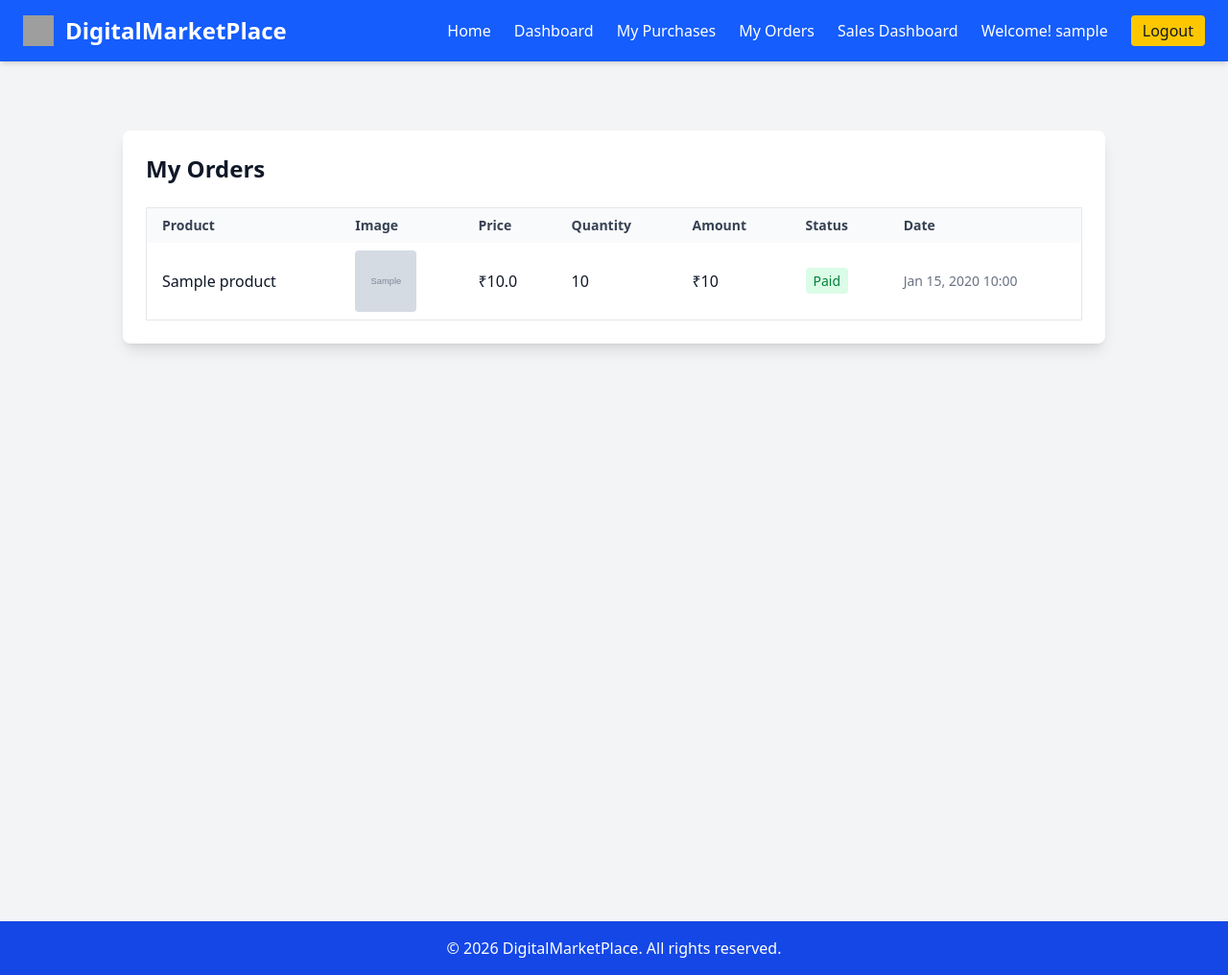
After one commit to srujansai122/Django-Multi-Vendor-MarketPlace-with-stripe-payment, a Django app: page /my-orders in a window 1280 px wide. The commit adds this page. Shown: the whole page at 96% size. Run offline with Django 5.2, Linux system fonts and the light colour scheme; a user stored in the database is signed in; tables that the repository leaves empty hold one stand-in row (values such as "Sample post"); grey boxes marked "Sample" are stand-in pictures; grey boxes are pictures that could not be loaded.

Commit message:
added my orders page

```diff
--- a/multivendorMarketplace/app/templates/app/base.html
+++ b/multivendorMarketplace/app/templates/app/base.html
@@ -17,6 +17,7 @@
             <li><a href="{% url 'index' %}" class="hover:text-yellow-300">Home</a></li>
             <li><a href="{% url 'dashboard' %}" class="hover:text-yellow-300">Dashboard</a></li>
             <li><a href="{% url 'purchases' %}" class="hover:text-yellow-300">My Purchases</a></li>
+            <li><a href="{% url 'my_orders' %}" class="hover:text-yellow-300">My Orders</a></li>
             <li><a href="{% url 'sales_dashboard' %}" class="hover:text-yellow-300">Sales Dashboard</a></li>
             <li>Welcome! {{request.user}}</li>
 
--- /dev/null
+++ b/multivendorMarketplace/app/templates/app/orders.html
@@ -0,0 +1,53 @@
+{% extends 'app/base.html' %}
+
+{% block content %}
+<div class="min-h-screen bg-gray-100 py-10">
+    <div class="max-w-5xl mx-auto bg-white shadow-lg rounded-lg p-6">
+        <h2 class="text-2xl font-bold mb-6">My Orders</h2>
+
+        {% if orders %}
+            <div class="overflow-x-auto">
+                <table class="min-w-full border border-gray-200 rounded-lg">
+                    <thead class="bg-gray-50">
+                        <tr>
+                            <th class="px-4 py-2 text-left text-sm font-semibold text-gray-700">Product</th>
+                            <th class="px-4 py-2 text-left text-sm font-semibold text-gray-700">Image</th>
+                            <th class="px-4 py-2 text-left text-sm font-semibold text-gray-700">Price</th>
+                            <th class="px-4 py-2 text-left text-sm font-semibold text-gray-700">Quantity</th>
+                            <th class="px-4 py-2 text-left text-sm font-semibold text-gray-700">Amount</th>
+                            <th class="px-4 py-2 text-left text-sm font-semibold text-gray-700">Status</th>
+                            <th class="px-4 py-2 text-left text-sm font-semibold text-gray-700">Date</th>
+                        </tr>
+                    </thead>
+                    <tbody class="divide-y divide-gray-200">
+                        {% for order in orders %}
+                            <tr>
+                                <td class="px-4 py-2">{{ order.product.name }}</td>
+                                <td class="px-4 py-2">
+                                    <img src="{{ order.product.file.url }}" alt="{{ order.product.name }}"
+                                         class="w-16 h-16 object-cover rounded">
+                                </td>
+                                <td class="px-4 py-2">₹{{ order.product.price }}</td>
+                                <td class="px-4 py-2">{{ order.quantity }}</td>
+                                <td class="px-4 py-2">₹{{ order.amount }}</td>
+                                <td class="px-4 py-2">
+                                    {% if order.has_paid %}
+                                        <span class="bg-green-100 text-green-700 px-2 py-1 rounded text-sm">Paid</span>
+                                    {% else %}
+                                        <span class="bg-red-100 text-red-700 px-2 py-1 rounded text-sm">Failed</span>
+                                    {% endif %}
+                                </td>
+                                <td class="px-4 py-2 text-sm text-gray-500">
+                                    {{ order.created_on|date:"M d, Y H:i" }}
+                                </td>
+                            </tr>
+                        {% endfor %}
+                    </tbody>
+                </table>
+            </div>
+        {% else %}
+            <p class="text-gray-600">You have no orders yet.</p>
+        {% endif %}
+    </div>
+</div>
+{% endblock %}
--- a/multivendorMarketplace/app/urls.py
+++ b/multivendorMarketplace/app/urls.py
@@ -21,5 +21,6 @@ urlpatterns = [
     ),
     path('invalid',views.invalid,name='invalid'),
     path('my-purchases',views.purchases,name='purchases'),
-    path('sales-dashboard',views.sales_dashboard,name='sales_dashboard')
+    path('sales-dashboard',views.sales_dashboard,name='sales_dashboard'),
+    path('my-orders',views.orders,name='my_orders')
 ]
--- a/multivendorMarketplace/app/views.py
+++ b/multivendorMarketplace/app/views.py
@@ -195,3 +195,8 @@ def sales_dashboard(request):
         'product_sales_sum':product_sales_sum
     }
     return render(request,'app/sales.html',context)
+
+
+def orders(request):
+    orders=OrderDetail.objects.filter(customer_email=request.user.email)
+    return render(request,'app/orders.html',{'orders':orders})
```
